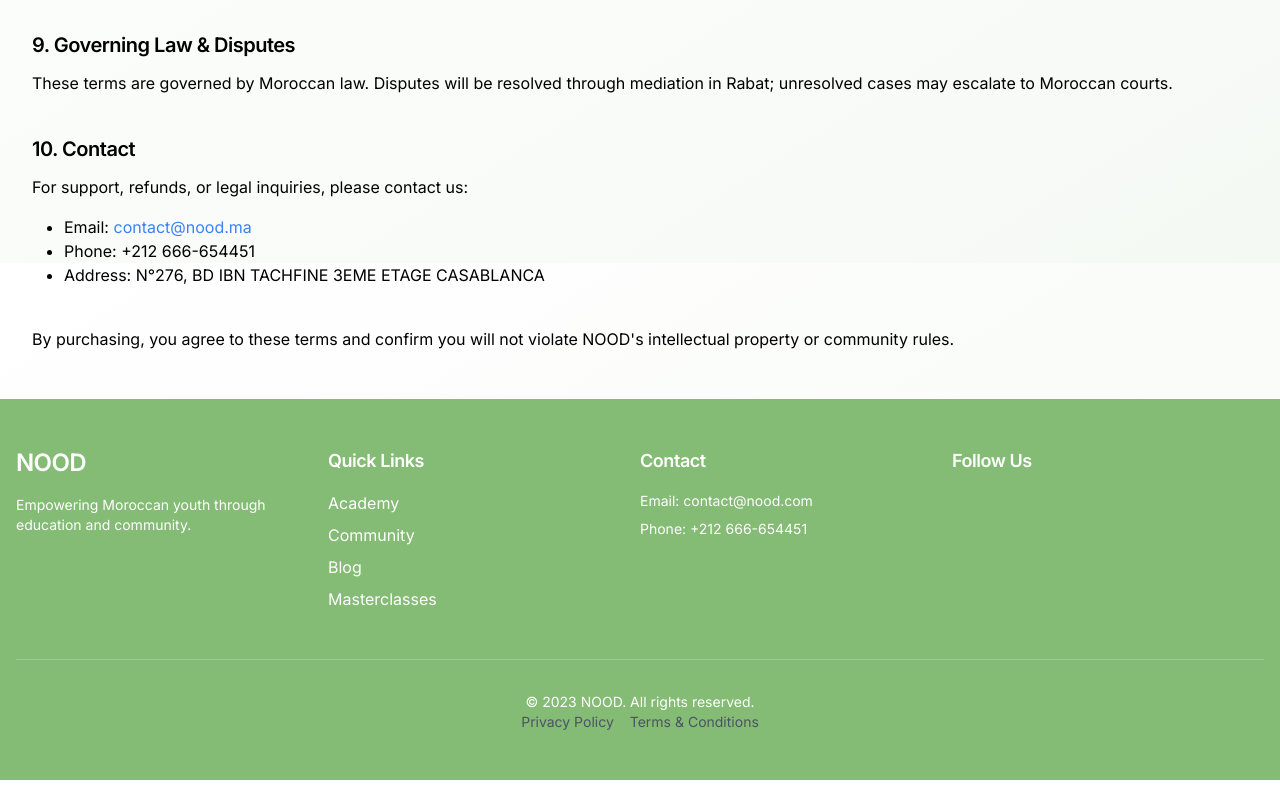
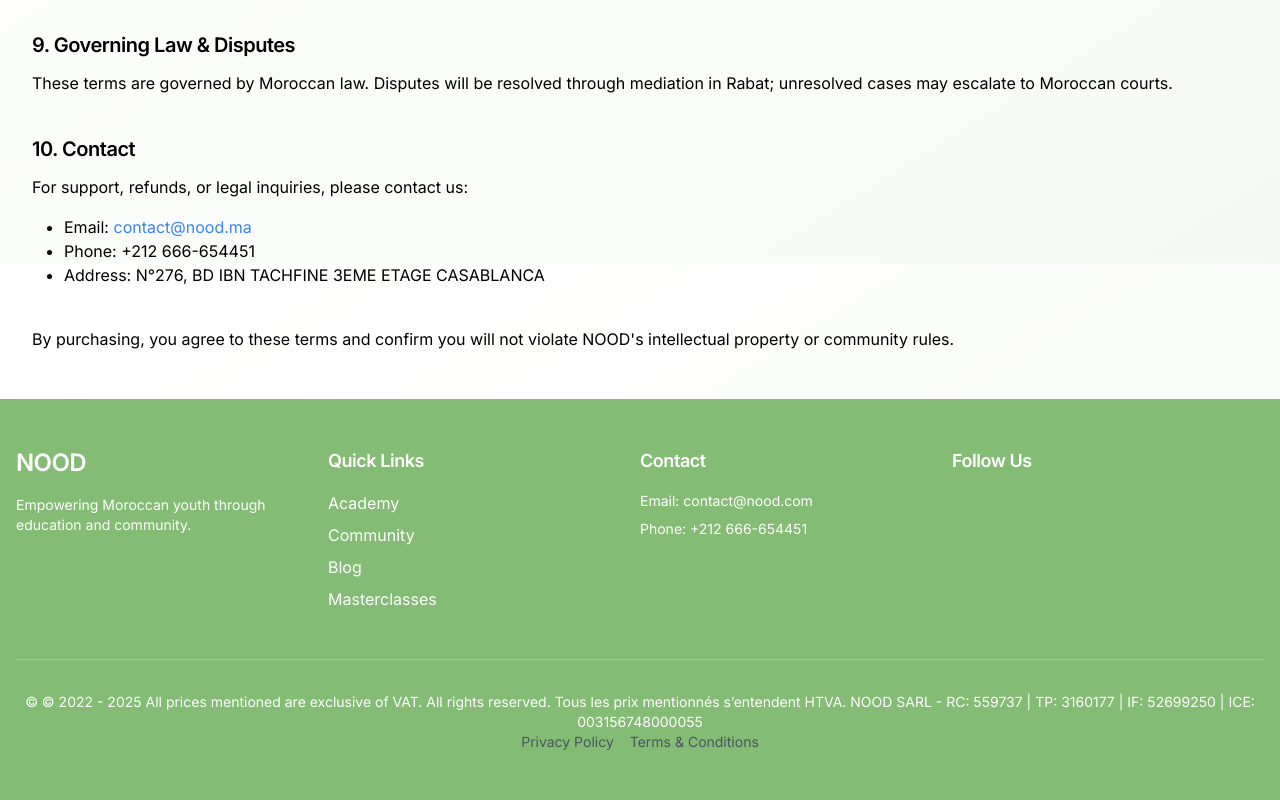
Before and after one commit to EmreGunner/NoodWebMain, a React (Vite) app: page /terms-and-conditions in a window 1280 px wide. Shown: the part 1337-2137 px from the top of the page. Built offline with nearby package versions, Linux system fonts and the light colour scheme.

Commit message:
changes7

```diff
--- a/src/components/Footer.tsx
+++ b/src/components/Footer.tsx
@@ -32,7 +32,11 @@ const Footer: React.FC = () => {
           </div>
         </div>
         <div className="mt-12 pt-8 border-t border-white/20 text-center text-sm">
-          <p>&copy; 2023 NOOD. All rights reserved.</p>
+          <p>&copy; © 2022 - 2025 All prices mentioned are exclusive of VAT.
+             All rights reserved.
+          Tous les prix mentionnés s’entendent HTVA.
+NOOD SARL - RC: 559737 | TP: 3160177 | IF: 52699250 | ICE: 003156748000055
+          </p>
         </div>
       </div>
       <div className="flex gap-4 justify-center text-sm text-gray-600">
```
